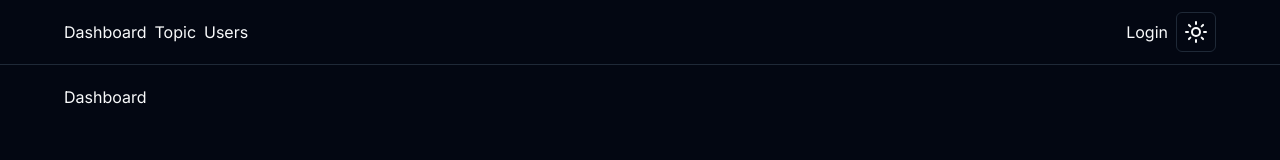
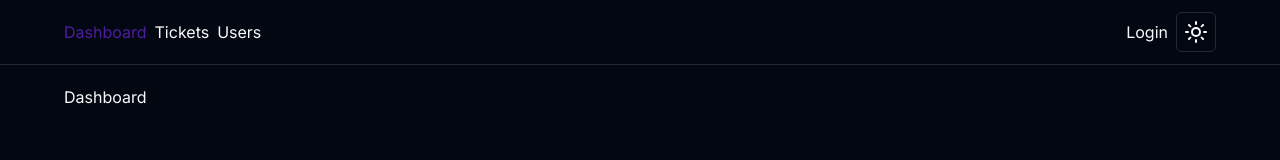
Before and after one commit to Jonathanpd/skillsup-dashboard, a Next.js app: page / in a window 1280 px wide. Shown: the top 160 px of the page. Built offline with nearby package versions, Linux system fonts and the light colour scheme; no server answers.

Commit message:
feat: create component MainNavLinks + styled color current menu

```diff
--- a/components/MainNav.tsx
+++ b/components/MainNav.tsx
@@ -3,6 +3,7 @@ import React from 'react'
 import ToggleMode from './ToggleMode'
 import { getServerSession } from 'next-auth'
 import options from '@/app/api/auth/[...nextauth]/options'
+import MainNavLinks from './MainNavLinks'
 
 const MainNav = async () => {
 
@@ -11,11 +12,8 @@ const MainNav = async () => {
 
   return (
     <div className="flex justify-between">
-        <div className="flex items-center gap-2">
-            <Link href="/">Dashboard</Link>
-            <Link href="/topics">Topic</Link>
-            <Link href="/users">Users</Link>
-        </div>
+        <MainNavLinks />
+
         <div className="flex items-center gap-2">
           {session
             ? <Link href="/api/auth/signout?callbackUrl=/">Logout</Link>
--- /dev/null
+++ b/components/MainNavLinks.tsx
@@ -0,0 +1,35 @@
+"use client"
+
+import Link from 'next/link'
+import { usePathname } from 'next/navigation';
+import React from 'react'
+
+const MainNavLinks = () => {
+    const links = [
+        { label: "Dashboard", href: "/" },
+        { label: "Tickets", href: "/tickets" },
+        { label: "Users", href: "/users" },
+    ]
+
+    const currentPath = usePathname();
+    console.log(currentPath);
+
+    return (
+        <div className="flex items-center gap-2">
+            {links.map((link) => (
+                <Link
+                    href={link.href}
+                    className={`navbar-link ${
+                        currentPath == link.href &&
+                        "cursor-default text-primary/70 hover:text-primary/60"
+                    }`}
+                    key={link.href}
+                >
+                    {link.label}
+                </Link>
+            ))}
+        </div>
+    )
+}
+
+export default MainNavLinks
```
